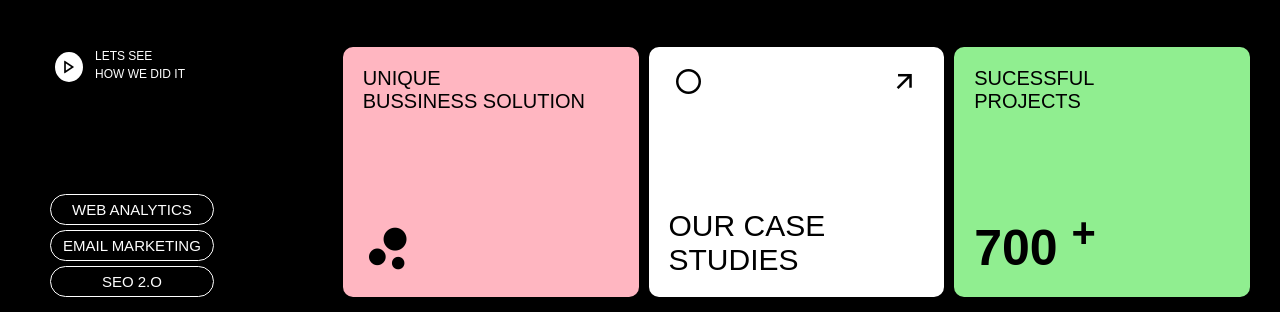
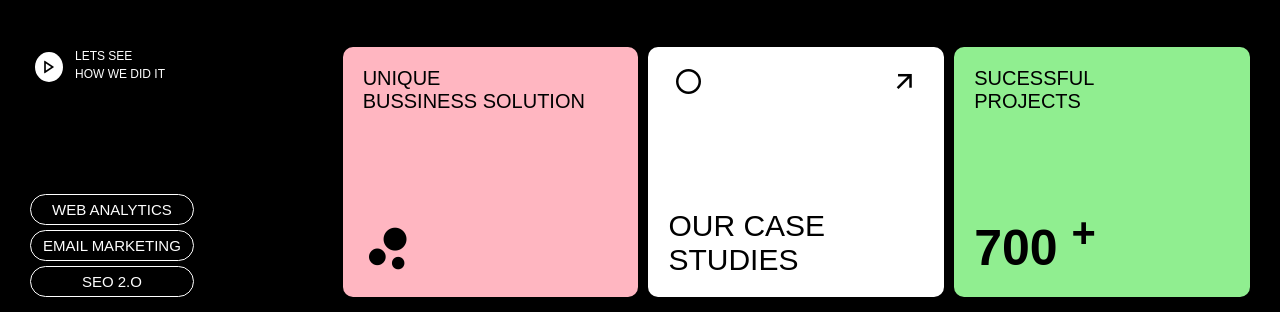
Before and after one commit to Akashofficial14/oucher-, a plain HTML site: page index.html in a window 1280 px wide. Shown: the part 488-800 px from the top of the page. Drawn offline with nearby package versions, Linux system fonts and the light colour scheme.

Commit message:
Update style.css

```diff
--- a/style.css
+++ b/style.css
@@ -148,7 +148,7 @@ nav{
 #bottom-part1{
     height: 100%;
     width: 25%;
-    padding: 0px 20px;
+    padding-right: 20px;
     display: flex;
     flex-direction: column;
     justify-content: space-between;
@@ -260,4 +260,5 @@ font-size: 15px;
      font-size: 50px;
     font-weight: 700;
     color: black
+
 }
```
